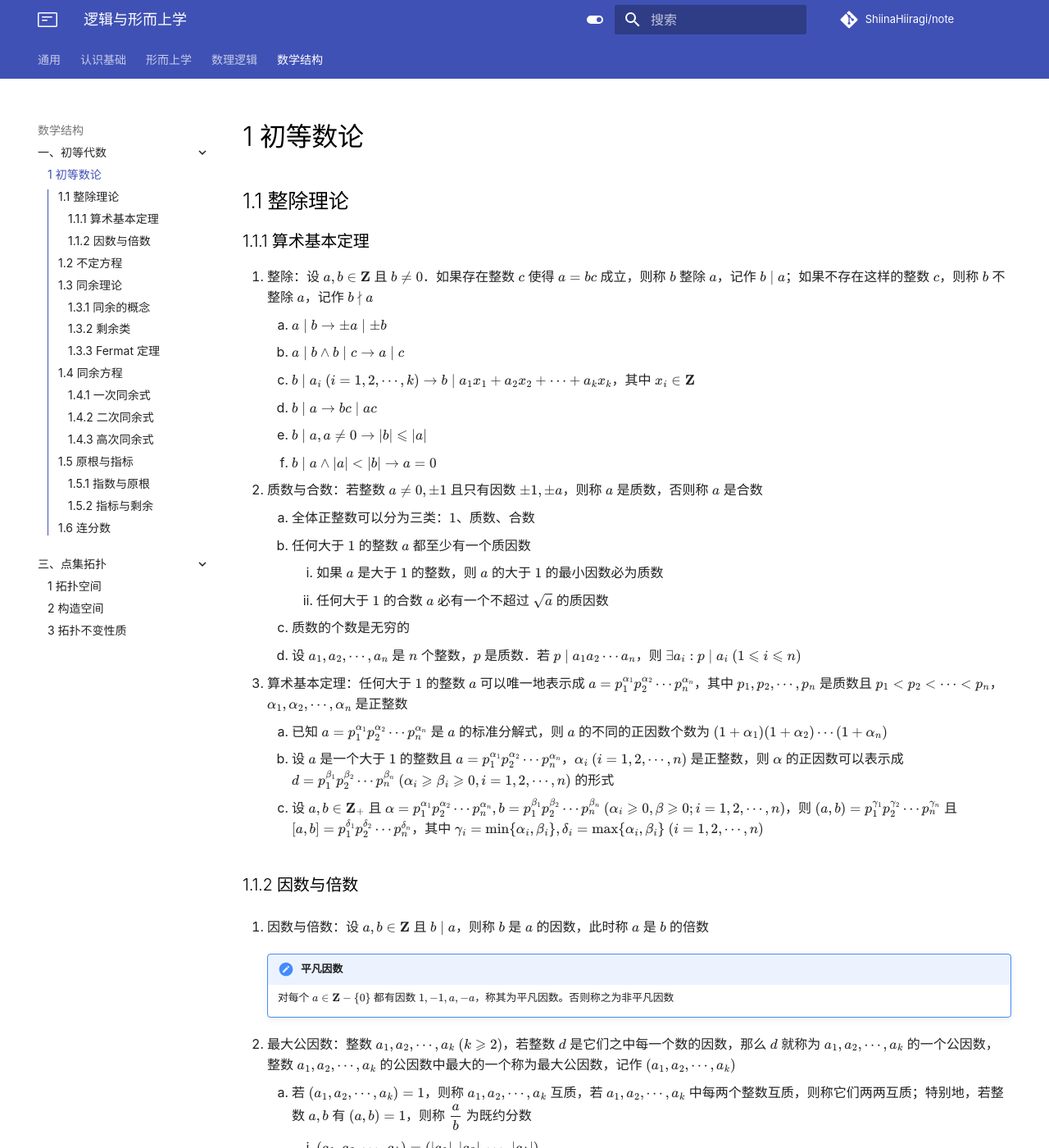
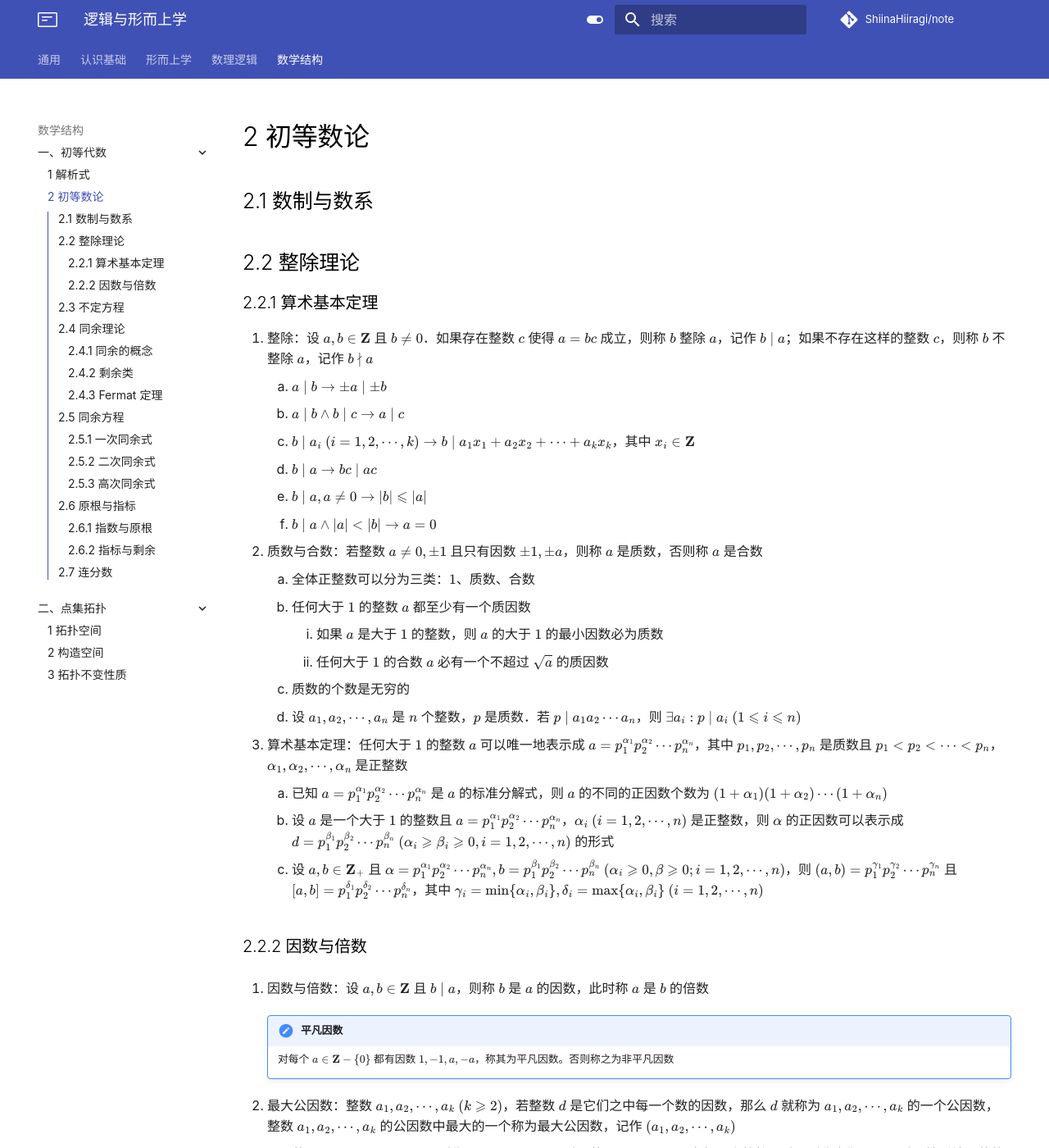
Before and after one commit to ShiinaHiiragi/note, an MkDocs documentation site: the page built from docs/math/alg/num.md, in a window 1280 px wide and 1400 px high. Shown: the whole window at 82% size. Built offline with MkDocs 1.6.1 and Material for MkDocs 9.7.7, drawn with Linux system fonts in a browser that asks for light colours; comment, search, counter and statistics services are not loaded; some of the changed text lies outside the part shown.

Commit message:
add same

```diff
--- /dev/null
+++ b/docs/math/alg/form.md
@@ -0,0 +1,7 @@
+# 1 解析式与不等式
+
+## 1.1 代数式
+
+## 1.2 超越式
+
+## 1.3 不等式
--- a/docs/math/alg/num.md
+++ b/docs/math/alg/num.md
@@ -1,7 +1,9 @@
-# 1 初等数论
+# 2 初等数论
 
-## 1.1 整除理论
-### 1.1.1 算术基本定理
+## 2.1 数制与数系
+
+## 2.2 整除理论
+### 2.2.1 算术基本定理
 1. 整除：设 $a, b \in \mathbf Z$ 且 $b \neq 0$．如果存在整数 $c$ 使得 $a = bc$ 成立，则称 $b$ 整除 $a$，记作 $b \mid a$；如果不存在这样的整数 $c$，则称 $b$ 不整除 $a$，记作 $b \nmid a$
     1. $a \mid b \to \pm a \mid \pm b$
     2. $a \mid b \wedge b \mid c \to a \mid c$
@@ -21,7 +23,7 @@
     2. 设 $a$ 是一个大于 $1$ 的整数且 $a = p_1^{\alpha_1} p_2^{\alpha_2} \cdots p_n^{\alpha_n}$，$\alpha_i \ (i = 1, 2, \cdots, n)$ 是正整数，则 $\alpha$ 的正因数可以表示成 $d = p_1^{\beta_1} p_2^{\beta_2} \cdots p_n^{\beta_n} \ (\alpha_i \geqslant \beta_i \geqslant 0, i = 1, 2, \cdots, n)$ 的形式
     3. 设 $a, b \in \mathbf Z_+$ 且 $\alpha = p_1^{\alpha_1} p_2^{\alpha_2} \cdots p_n^{\alpha_n}, b = p_1^{\beta_1} p_2^{\beta_2} \cdots p_n^{\beta_n} \ (\alpha_i \geqslant 0, \beta \geqslant 0; i = 1, 2, \cdots, n)$，则 $(a, b) = p_1^{\gamma_1} p_2^{\gamma_2} \cdots p_n^{\gamma_n}$ 且 $[a, b] = p_1^{\delta_1} p_2^{\delta_2} \cdots p_n^{\delta_n}$，其中 $\gamma_i = \min\{\alpha_i, \beta_i\}, \delta_i = \max\{\alpha_i, \beta_i\} \ (i = 1, 2, \cdots, n)$
 
-### 1.1.2 因数与倍数
+### 2.2.2 因数与倍数
 1. 因数与倍数：设 $a, b\in \mathbf Z$ 且 $b \mid a$，则称 $b$ 是 $a$ 的因数，此时称 $a$ 是 $b$ 的倍数
 
     !!! note "平凡因数"
@@ -79,7 +81,7 @@
         2. 设 $m, a, b$ 是正整数，则 $[ma, mb] = m[a, b]$
     3. 若 $a_1, a_2, \cdots, a_n$ 是 $n \ (n \geqslant 2)$ 个正整数，记 $[a_1, a_2] = m_2, [m_2, a_2] = m_3, \cdots, [m_{n-2}, a_{n-1}] = m_{n-1}, [m_{n-1}, a_n] = m_n$，则 $[a_1, a_2, \cdots, a_n] = m_n$
 
-## 1.2 不定方程
+## 2.3 不定方程
 
 1. 不定方程：方程的个数少于未知数的个数且未知数又必须为整数的方程（组）
 2. 二元一次不定方程：设 $a, b, c \in \mathbf Z$ 且 $a, b \neq 0$，任何二元一次方程可以写成 $ax + by = c$，其中 $x, y \in \mathbf Z$
@@ -141,8 +143,8 @@
 
     5. 单位圆周上坐标是有理数的点（有理点）可以写作 $\left(\pm \dfrac{2ab}{a^2 + b^2}, \pm \dfrac{a^2 - b^2}{a^2 + b^2}\right)$ 或 $\left(\pm \dfrac{a^2 - b^2}{a^2 + b^2}, \pm \dfrac{2ab}{a^2 + b^2}\right)$，其中 $a, b$ 是不全为零的整数
 
-## 1.3 同余理论
-### 1.3.1 同余的概念
+## 2.4 同余理论
+### 2.4.1 同余的概念
 1. 同余：给定正整数 $m$，如果整数 $a, b$ 有 $m \mid (a - b)$，则称 $a$ 与 $b$ 对于模 $m$ 同余，记作 $a \equiv b (\bmod m)$；否则称 $a$ 与 $b$ 对于模 $m$ 不同余，记作 $a \not\equiv b (\bmod n)$
     1. 以下三种叙述等价
         1. $a \equiv b (\bmod m)$
@@ -169,7 +171,7 @@
         1. 若 $a \equiv b (\bmod m)$，则 $(a, m) = (b, m)$
         2. 若 $a \equiv b (\bmod m_i) \ (1 \leqslant i \leqslant k)$，则 $a \equiv b (\bmod [m_1, m_2, \cdots, m_k])$
 
-### 1.3.2 剩余类
+### 2.4.2 剩余类
 1. 剩余类：给定正整数 $m$，对于每个整数 $i \ (0 \leqslant i \leqslant m - 1)$，称集合 $R_i(m) = \{n \mid n \equiv i (\bmod m), n \in \mathbf Z\}$ 是模 $m$ 的一个剩余类
 2. 简化剩余类：设 $R$ 是模 $m$ 的一个剩余类，若任意 $a \in R$ 都有 $(a, m) = 1$ 成立，则称 $R$ 是模 $m$ 的一个简化剩余类
     1. 对于正整数 $k$，令函数 $\varphi(k)$ 的值等于模 $k$ 的所有简化剩余类的个数，称 $\varphi(k)$ 为 $\text{Euler}$ 函数
@@ -184,16 +186,16 @@
     3. 设 $m_1, m_2 \in \mathbf N, (m_1, m_2) = 1$，又设 $X = \{x_1, x_2, \cdots, x_{\varphi(m_1)}\}, Y = \{y_1, y_2, \cdots, y_{\varphi(m_2)}\}$ 分别是模 $m_1$ 与模 $m_2$ 的简化剩余系，则 $A = \{m_1y + m_2x \mid x \in X, y \in Y\}$ 是模 $m_1m_2$ 的简化剩余系
     4. 若 $r$ 通过模 $c$ 的最小非负完全剩余系，则 $g'$ 通过模 $m$ 的一个简化剩余系
 
-### 1.3.3 Fermat 定理
+### 2.4.3 Fermat 定理
 1. $\text{Euler}$ 定理：设 $m \in \mathbf Z_+$ 且 $(a, m) = 1$，则 $a^{\varphi(m)} \equiv 1 (\bmod m)$
 2. $\text{Fermat}$ 定理：设 $p$ 是质数，则对于任意整数 $a$ 有 $a^p \equiv a (\bmod p)$
 
-## 1.4 同余方程
+## 2.5 同余方程
 - 同余方程：设 $f(x) = a_nx^n + a_{n-1}x^{n-1} + \cdots + a_1x + a_0$ 是整系数多项式，称 $f(x) \equiv 0 (\bmod m)$ 是关于未知数 $x$ 的模 $m$ 同余方程，
     1. 若 $a_n \not \equiv 0 (\bmod m)$，则称 $f(x) \equiv 0 (\bmod m)$ 为 $n$ 次同余方程
     2. 若 $a$ 是使 $f(a) \equiv 0 (\bmod m)$ 成立的一个整数，则 $x \equiv a (\bmod m)$ 称为 $f(x) \equiv 0 (\bmod m)$ 的一个解
 
-### 1.4.1 一次同余式
+### 2.5.1 一次同余式
 1. 一次同余方程的一般形式：$ax \equiv b (\bmod m)$
     1. 同余方程 $ax \equiv b (\bmod m)$ 等价于不定方程 $ax + my = b$
     2. 设 $a, b$ 是整数，$a \not \equiv 0 (\bmod m)$，则同余方程 $ax \equiv b (\bmod m)$ 有解当且仅当 $(a, m) \mid b$．若有解，则恰有 $d = (a, m)$ 个解
@@ -214,7 +216,7 @@
 
     2. 设 $p$ 是质数，当 $m_1 = p^\alpha m_1', m_2 = p^\beta m_2'$ 且 $\alpha \geqslant \beta, p \nmid m_1'm_2'$ 时，若同余式 $\left\{\begin{aligned}& x \equiv a_1 (\bmod m_1) \\& x \equiv a_2 (\bmod m_2)\end{aligned}\right.$ 有解，则它与 $\left\{\begin{aligned}& x \equiv a_1 (\bmod m_1) \\& x \equiv a_2 (\bmod m_2')\end{aligned}\right.$ 同解
 
-### 1.4.2 二次同余式
+### 2.5.2 二次同余式
 1. 二次剩余：给定整数 $p$，对于任意的整数 $n$ 有 $(n, p) = 1$．若当成 $x^2 \equiv n (\bmod p)$ 有解，则称 $n$ 是模 $p$ 的二次剩余，记作 $n \in \mathrm{QR}(p)$，否则称 $n$ 是模 $p$ 的二次非剩余，记作 $n \in \mathrm{QNR}(p)$． 当 $p = 2$ 时，方程 $x^2 \equiv n (\bmod p)$ 总有解且解数为 $1$
 2. $\text{Euler}$ 判别法：设 $p$ 为奇质数且 $(n, p) = 1$．$n$ 是模 $p$ 的二次剩余当且仅当 $n^{\frac{p-1}{2}} \equiv 1 (\bmod p)$
     1. 若 $n$ 是模 $p$ 的二次剩余，则方程 $x^2 \equiv n (\bmod p)$ 有两个解
@@ -269,7 +271,7 @@
         2. 当 $\alpha = 2$ 时，解的个数时 $2^{k+1}$
         3. 当 $\alpha \geqslant 3$ 时，解的个数时 $2^{k+2}$
 
-### 1.4.3 高次同余式
+### 2.5.3 高次同余式
 1. 解数与解法：
     1. 若 $m_1, m_2, \cdots, m_k$ 是 $k$ 个两两互质的正整数，$m = m_1 m_2 \cdots m_k$，则同余式 $f(x) \equiv 0 (\bmod m)$ 与同余式组 $f(x) \equiv 0 (\bmod m_i) \ (i = 1, 2, \cdots, k)$ 等价，并且若用 $T_i$ 表示 $f(x) \equiv 0 (\bmod m_i) \ (i = 1, 2, \cdots, k)$ 对模 $m_i$ 的解数，$T$ 表示 $f(x) \equiv 0 (\bmod m)$ 对模 $m$ 的解数，则 $T = T_1 T_2 \cdots T_k$
     2. 设 $p$ 是质数，$\alpha \geqslant 2$ 是整数，$f(x) = a_nx^n + a_{n-1}x^{n-1} + \cdots + a_1x + a_0$ 是整系数多项式，设 $x_1$ 是同余方程 $f(x) \equiv 0 (\bmod p^{\alpha-1})$ 的一个解，以 $f'(x)$ 表示 $f(x)$ 的导函数
@@ -287,8 +289,8 @@
     5. 设 $n \leqslant p$，则同余方程 $f(x) \equiv 0 (\bmod p)$ 有 $n$ 个解当且仅当存在整系数多项式 $q(x)$ 与 $r(x)$，且 $r(x)$ 的次数小于 $n$ 使得 $x^p - x = f(x)q(x) + p\cdot r(x)$
     6. 设 $p$ 是质数且 $n \mid (p - 1), p \nmid a$，则 $x^n \equiv a (\bmod p)$ 有解当且仅当 $a^{\frac{p-1}{n}} \equiv 1 (\bmod p)$．若有解，则解数为 $n$
 
-## 1.5 原根与指标
-### 1.5.1 指数与原根
+## 2.6 原根与指标
+### 2.6.1 指数与原根
 1. 设 $m > 1, (a, m) = 1$，则使 $a^r \equiv 1 (\bmod m)$ 成立的最小正整数 $r$ 称为 $a$ 对模 $m$ 的指数或 $a$ 对模 $m$ 的阶，记为 $\delta_m(a)$，简记作 $\delta(a)$
     1. $\delta_m(a) \leqslant \varphi(m)$
     2. 若 $a \equiv b (\bmod m), (a, m) = 1$，则 $\delta_m(a) = \delta_m(b)$
@@ -312,7 +314,7 @@
         4. 设 $p$ 是奇质数且 $m = 2, 4, p^\alpha, 2p^\alpha$，则模 $m$ 有原根
     3. 设 $m > 1, (g, m) = 1$ 且 $\varphi(m)$ 的所有不同质因数是 $p_1, p_2, \cdots, p_k$．则 $g$ 是模 $m$ 的原根当且仅当 $g^{\frac{\varphi(m)}{p_i}} \not \equiv 1 (\bmod m) \ (1 \leqslant i \leqslant k)$
 
-### 1.5.2 指标与剩余
+### 2.6.2 指标与剩余
 1. 指标：设 $a \in \mathbf Z$，若对模 $m$ 的一个原根 $g$ 有一整数 $r$ 存在使得 $a \equiv g^r (\bmod m) \ (r \geqslant 0)$ 成立，则 $r$ 称作以 $g$ 为底的 $a$ 对模 $m$ 的一个指标，记作 $r = \mathrm{ind}_g a$，简记作 $\mathrm{ind} a$
     1. 指标的性质
         1. $\mathrm{ind}_g g = 1$
@@ -329,7 +331,7 @@
         2. 在模 $m$ 的一个简化剩余系中，$n$ 次剩余的个数为 $\dfrac cd$
     2. $a$ 是模 $m$ 的 $n$ 次剩余当且仅当 $a^{\frac cd} \equiv 1 (\bmod m), d = (n, c)$
 
-## 1.6 连分数
+## 2.7 连分数
 1. 有限连分数：设 $a_1, a_2, \cdots, a_n$ 是一个是数列，$a_i > 0, i \geqslant 2$．对给定的 $n \geqslant 1$，将形如
 
     $$
--- a/mkdocs.yml
+++ b/mkdocs.yml
@@ -102,8 +102,9 @@ nav:
       - 5 势与基数: logic/set/cardinal.md
   - 数学结构:
     - 一、初等代数:
-      - 1 初等数论: math/alg/num.md
-    - 三、点集拓扑:
+      - 1 解析式: math/alg/form.md
+      - 2 初等数论: math/alg/num.md
+    - 二、点集拓扑:
       - 1 拓扑空间: math/top/space.md
       - 2 构造空间: math/top/construct.md
       - 3 拓扑不变性质: math/top/prop.md
```
Also changed, not shown: docs/index.md (+0 -10 lines).
